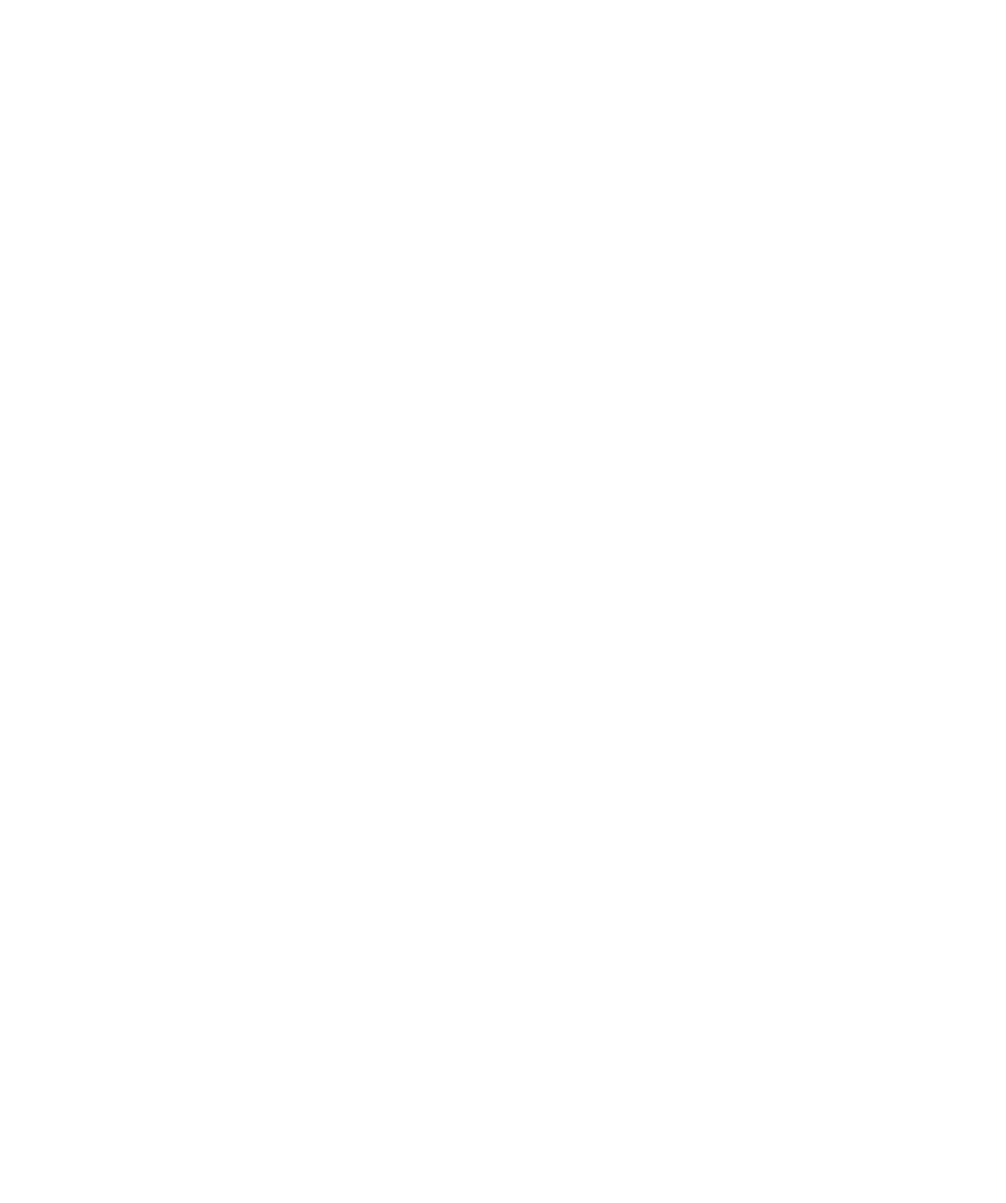
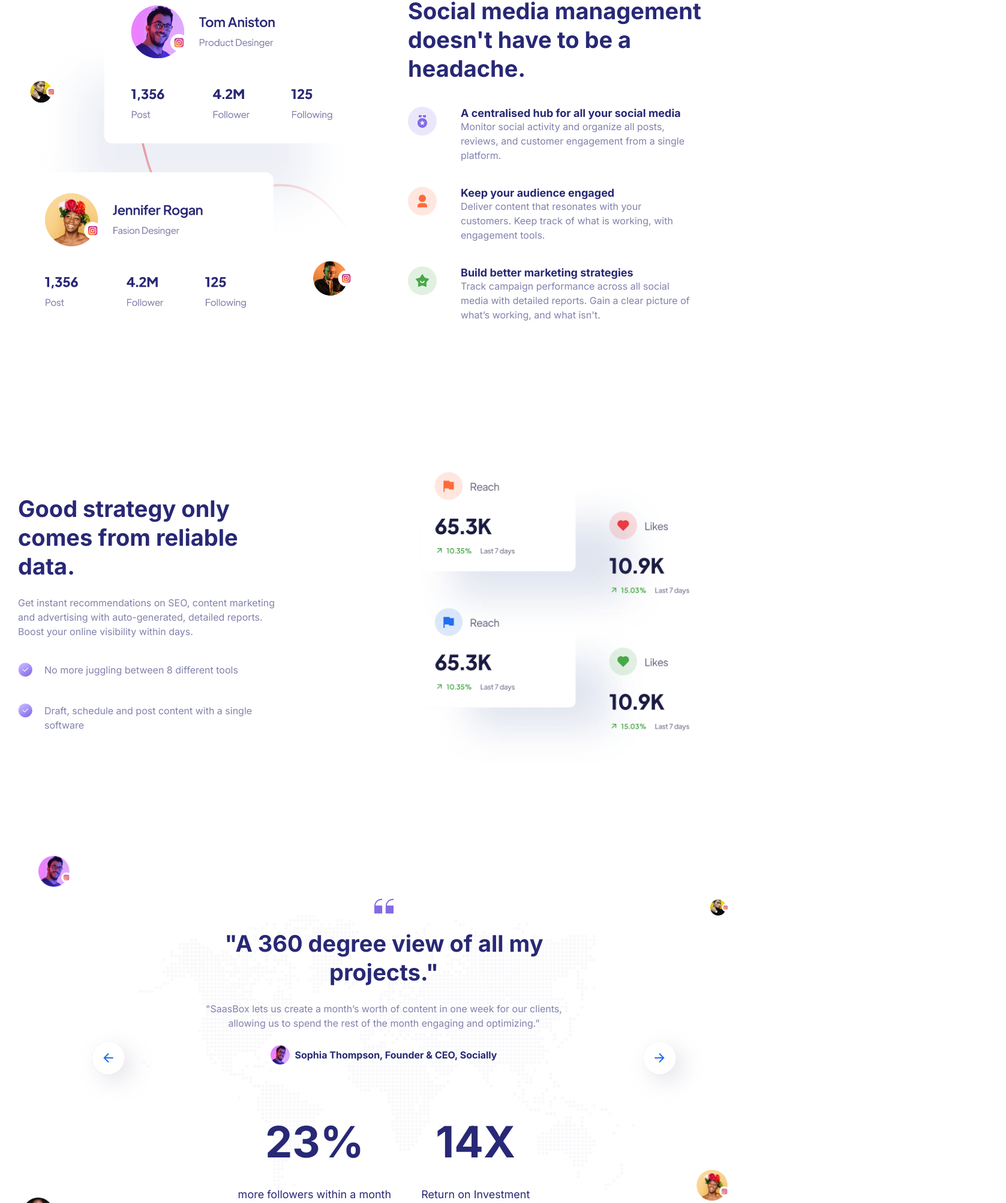
Before and after one commit to RaulAcostaDeveloper/my-web-design-1-template, a Next.js app: page / in a window 1280 px wide. Shown: the part 1826-3832 px from the top of the page at 60% size, 1677 px wide, since content can reach past the window. Before the commit the page ends 800 px from the top, so only its background shows below. Built offline with nearby package versions, Linux system fonts and the light colour scheme.

Commit message:
Alts, hrefs y detalles

```diff
--- a/src/app/page.tsx
+++ b/src/app/page.tsx
@@ -51,14 +51,14 @@ export default function Home() {
   return (
     <>
       {/* <Navbar/> */}
-      {/* <HeroSection/> */}
-      {/* <LogoSection/> */}
+      <HeroSection/>
+      <LogoSection/>
       {/* <ProblemSection/> */}
       {/* <CauseSection /> */}
       {/* <FixProblemSection/> */}
-      {/* <FixProblemInnerSection1/> */}
-      {/* <FixProblemInnerSection2/> */}
-      {/* <TestimonialSection/> */}
+      <FixProblemInnerSection1/>
+      <FixProblemInnerSection2/>
+      <TestimonialSection/>
       {/* <BenefitsSection/> */}
       {/* <ContactSection/> */}
       <Footer/>
--- a/src/styledComponents/fixProblemInnerSection1/FixProblemInnerSection1.tsx
+++ b/src/styledComponents/fixProblemInnerSection1/FixProblemInnerSection1.tsx
@@ -28,18 +28,18 @@ export const FixProblemInnerSection1 = () => {
                     <div className="problem-inner1-left">
                         <div className="problem-inner-img img-cd">
                             <figure>
-                                <Image src={contentOfFixProblemInnerSection1.problemInnerImgSrc} alt="" width={600} height={600} />
+                                <Image src={contentOfFixProblemInnerSection1.problemInnerImgSrc} alt="left side image" width={600} height={600} />
                             </figure>
                         </div>
                     </div>
                     <div className="problem-inner1-right">
                         <h2>{contentOfFixProblemInnerSection1.title}</h2>
                         <div className="problem-manage-wrap">
-                            {contentOfFixProblemInnerSection1.cards.map(el => (
-                                <article className="problem-manage-card">
+                            {contentOfFixProblemInnerSection1.cards.map( (el, index) => (
+                                <article className="problem-manage-card" key={ el.title + index}>
                                     <div className="problem-manage-img img-cd">
                                         <figure>
-                                            <Image src={el.srcImage} alt="" width={50} height={50} />
+                                            <Image src={el.srcImage} alt="icon for this card" width={50} height={50} />
                                         </figure>
                                     </div>
                                     <div className="problem-manage-txt">
@@ -54,7 +54,7 @@ export const FixProblemInnerSection1 = () => {
             </div>
             <div className="bg-wave wave-1 img-cd">
                 <figure>
-                    <Image className="wave-img" src="/img/problem-wave.png" alt="" width={700} height={600} />
+                    <Image className="wave-img" src="/img/problem-wave.png" alt="ornament wave" width={700} height={600} />
                 </figure>
             </div>
         </section>
--- a/src/styledComponents/fixProblemInnerSection2/FixProblemInnerSection2.tsx
+++ b/src/styledComponents/fixProblemInnerSection2/FixProblemInnerSection2.tsx
@@ -25,11 +25,11 @@ export const FixProblemInnerSection2 = () => {
                         <h2>{contentOfFixProblemInnerSection2.title}</h2>
                         <p>{contentOfFixProblemInnerSection2.subtitle}</p>
                         <div className="problem-manage-wrap">
-                            {contentOfFixProblemInnerSection2.cards.map(el => (
-                                <div className="problem-manage-card">
+                            {contentOfFixProblemInnerSection2.cards.map( (el, index) => (
+                                <div className="problem-manage-card" key={el.srcImage + index}>
                                     <div className="problem-manage-img img-cd">
                                         <figure>
-                                            <Image src={el.srcImage} alt="" width={30} height={30} />
+                                            <Image src={el.srcImage} alt="icon for card" width={30} height={30} />
                                         </figure>
                                     </div>
                                     <div className="problem-manage-txt">
@@ -42,7 +42,7 @@ export const FixProblemInnerSection2 = () => {
                     <div className="problem-inner1-left">
                         <div className="problem-inner-img img-cd">
                             <figure>
-                                <Image src={contentOfFixProblemInnerSection2.leftImgSrc} alt="" width={600} height={500} />
+                                <Image src={contentOfFixProblemInnerSection2.leftImgSrc} alt="right image" width={600} height={500} />
                             </figure>
                         </div>
                     </div>
@@ -50,7 +50,7 @@ export const FixProblemInnerSection2 = () => {
             </div>
             <div className="bg-wave wave-2 img-cd">
                 <figure>
-                    <Image className="wave-img" src="/img/problem-wave2.png" alt="" width={700} height={700} />
+                    <Image className="wave-img" src="/img/problem-wave2.png" alt="wave ornament" width={700} height={700} />
                 </figure>
             </div>
         </section>
--- a/src/styledComponents/logoSection/LogoSection.tsx
+++ b/src/styledComponents/logoSection/LogoSection.tsx
@@ -23,10 +23,10 @@ export const LogoSection = () => {
         <section className="logo-section" data-aos="fade-up">
             <div className="container">
                 <div className="logo-wrapper">
-                    {contentOfLogoSection.map(el => (
-                        <div className="logo-card img-cd">
+                    {contentOfLogoSection.map( (el, index) => (
+                        <div className="logo-card img-cd" key={el.srcImage + index}>
                             <figure>
-                                <Image src={el.srcImage} alt="" width={200} height={200} />
+                                <Image src={el.srcImage} alt="logo of a company" width={200} height={200} />
                             </figure>
                         </div>
                     ))}
--- a/src/styledComponents/testimonialSection/TestimonialSection.tsx
+++ b/src/styledComponents/testimonialSection/TestimonialSection.tsx
@@ -97,12 +97,12 @@ export const TestimonialSection = () => {
                     <div className="splide testimonial-slider">
                         <div className="splide__track">
                             <ul className="splide__list">
-                                {contentOfTestimonialSection.slides.map(el => (
-                                    <li className="splide__slide is-active">
+                                {contentOfTestimonialSection.slides.map((el, index) => (
+                                    <li className="splide__slide is-active" key={el.title + index}>
                                         <div className="testimonial-card">
                                             <div className="quat-img img-cd">
                                                 <figure>
-                                                    <Image src={el.headImgSrc} alt="" width={40} height={30} />
+                                                    <Image src={el.headImgSrc} alt="icon" width={40} height={30} />
                                                 </figure>
                                             </div>
                                             <h2>{el.title}</h2>
@@ -110,14 +110,14 @@ export const TestimonialSection = () => {
                                             <div className="client-wrapper">
                                                 <div className="client-img img-cd">
                                                     <figure>
-                                                        <Image src={el.subtitleImgSrc} alt="" width={40} height={40} />
+                                                        <Image src={el.subtitleImgSrc} alt="icon" width={40} height={40} />
                                                     </figure>
                                                 </div>
                                                 <h3>{el.subtitle}</h3>
                                             </div>
                                             <div className="percentage-wrapper">
-                                                {el.subInfo.map(el => (
-                                                    <div className="percentage-card">
+                                                {el.subInfo.map((el, index) => (
+                                                    <div className="percentage-card" key={el.title + index}>
                                                         <h4>{el.title}</h4>
                                                         <h5>{el.info}</h5>
                                                     </div>
@@ -137,27 +137,27 @@ export const TestimonialSection = () => {
             </div>
             <div className="tm-ab-img1 img-cd">
                 <figure>
-                    <Image src={contentOfTestimonialSection.ornamentImg1Src} alt="" width={60} height={60} />
+                    <Image src={contentOfTestimonialSection.ornamentImg1Src} alt="ornament icon" width={60} height={60} />
                 </figure>
             </div>
             <div className="tm-ab-img2 img-cd">
                 <figure>
-                    <Image src={contentOfTestimonialSection.ornamentImg2Src} alt="" width={40} height={40} />
+                    <Image src={contentOfTestimonialSection.ornamentImg2Src} alt="ornament icon" width={40} height={40} />
                 </figure>
             </div>
             <div className="tm-ab-img3 img-cd">
                 <figure>
-                    <Image src={contentOfTestimonialSection.ornamentImg3Src} alt="" width={60} height={60} />
+                    <Image src={contentOfTestimonialSection.ornamentImg3Src} alt="ornament icon" width={60} height={60} />
                 </figure>
             </div>
             <div className="tm-ab-img4 img-cd">
                 <figure>
-                    <Image src={contentOfTestimonialSection.ornamentImg4Src} alt="" width={60} height={60} />
+                    <Image src={contentOfTestimonialSection.ornamentImg4Src} alt="ornament icon" width={60} height={60} />
                 </figure>
             </div>
             <div className="bg-gradient tm-g1 img-cd">
                 <figure>
-                    <Image src="/img/bg-gradient-tm.png" alt="" width={1200} height={1200} />
+                    <Image src="/img/bg-gradient-tm.png" alt="ornament icon" width={1200} height={1200} />
                 </figure>
             </div>
         </section>
```
Also changed, not shown: src/styledComponents/benefitsSection/BenefitsSection.tsx (+6 -6 lines), src/styledComponents/causeSection/CauseSection.tsx (+4 -4 lines), src/styledComponents/contactSection/ContactSection.tsx (+7 -7 lines), src/styledComponents/footer/Footer.tsx (+4 -3 lines), src/styledComponents/heroSection/HeroSection.tsx (+11 -11 lines), src/styledComponents/navbar/Navbar.tsx (+4 -3 lines).
